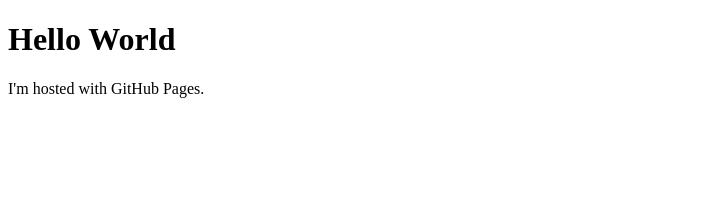
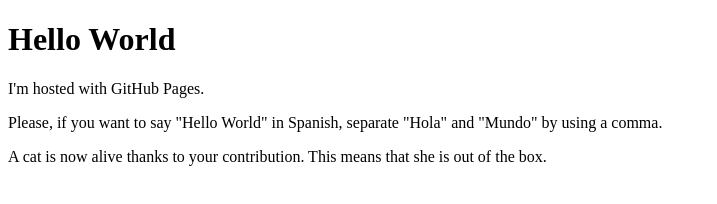
Before and after one commit to GloriaVazquezVidal/GloriaVazquezVidal.github.io, a plain HTML site: page index.html in a window 1280 px wide. Shown: the whole page, without its empty margins (0-717 px from the left). Drawn offline with Linux system fonts and the light colour scheme.

Commit message:
Update index.html
I added some funny phrases until my website has been finished so that people know how to say 'Hello World' in a correct Spanish ("Hola, Mundo").

```diff
--- a/index.html
+++ b/index.html
@@ -6,5 +6,7 @@
   <body>
     <h1>Hello World</h1>
     <p>I'm hosted with GitHub Pages.</p>
+    <p>Please, if you want to say "Hello World" in Spanish, separate "Hola" and "Mundo" by using a comma.</p>
+    <p>A cat is now alive thanks to your contribution. This means that she is out of the box.</p>
   </body>
 </html>
```
